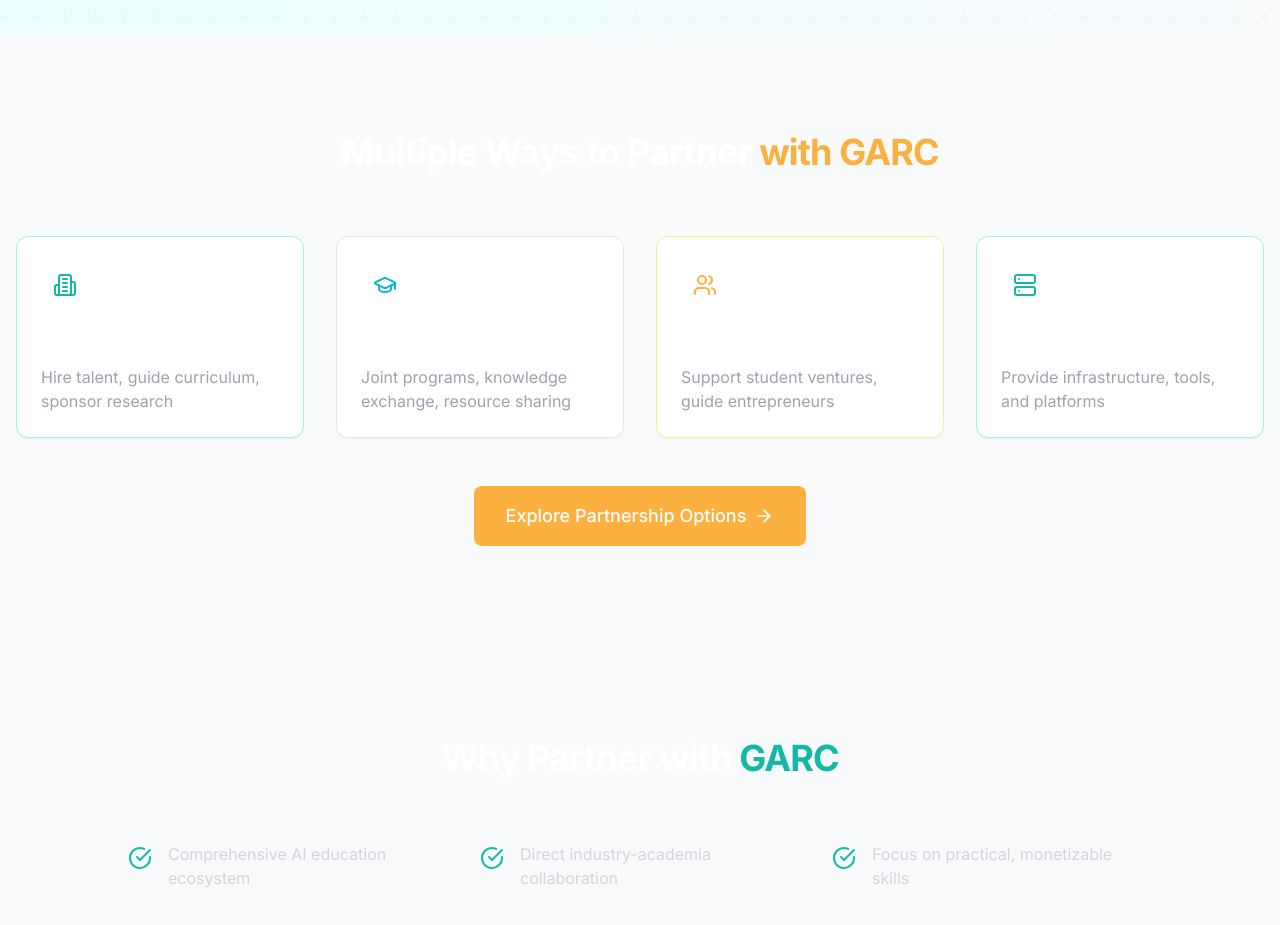
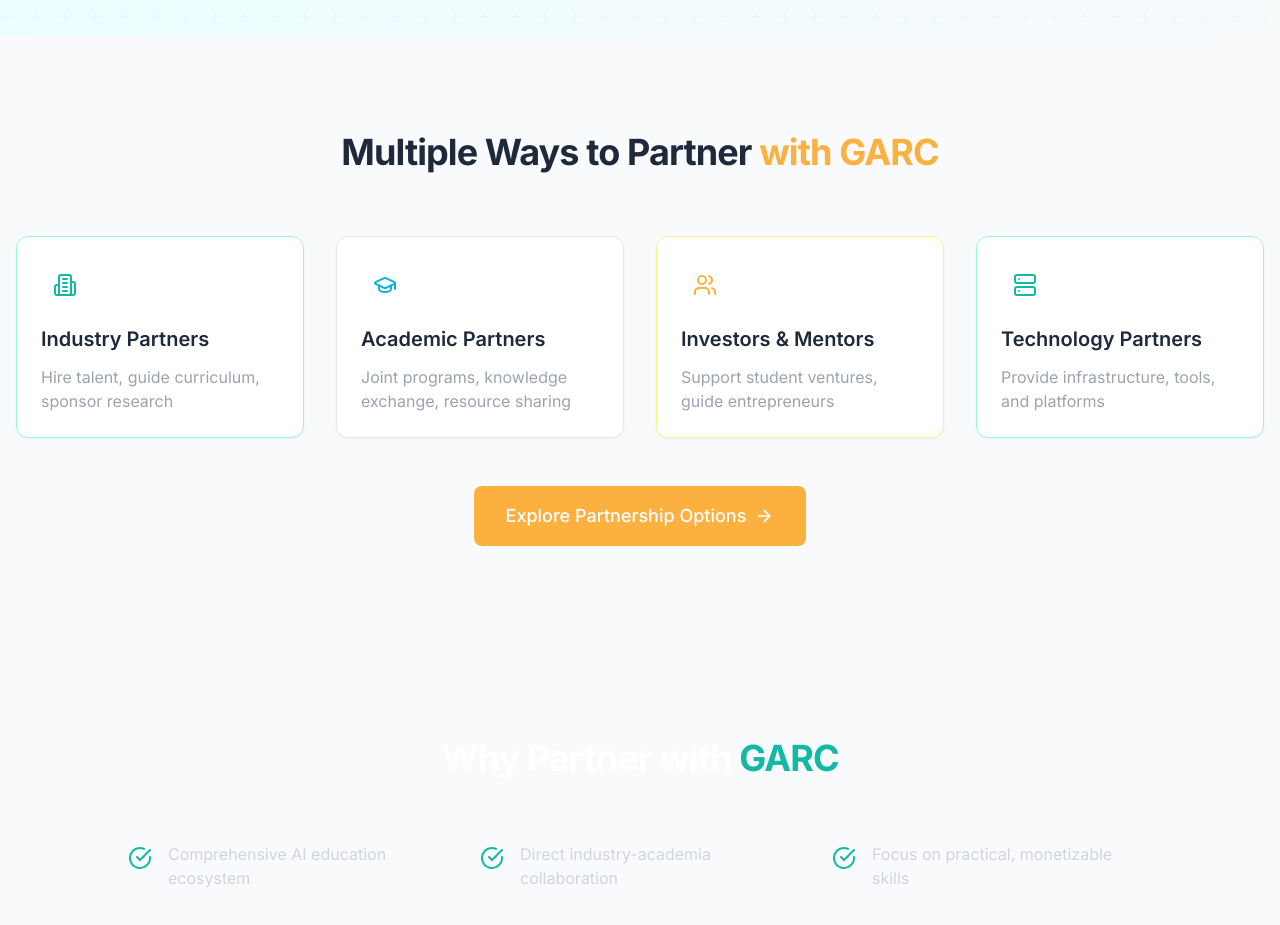
Before and after one commit to RaupscZAN/GARC-2, a React (Vite) app: page / in a window 1280 px wide. Shown: the part 2400-3325 px from the top of the page. Built offline with nearby package versions, Linux system fonts and the light colour scheme.

Commit message:
Updated PartnershipPathways.tsx

```diff
--- a/src/components/home/PartnershipPathways.tsx
+++ b/src/components/home/PartnershipPathways.tsx
@@ -37,7 +37,7 @@
     <Section className="bg-gray-50 dark:bg-surface/30">
       <div className="text-center mb-16">
         <h2 className="heading-lg mb-4">
-          <span className="text-white">Multiple Ways to Partner </span>
+          <span className="text-navy-800">Multiple Ways to Partner </span>
           <span className="text-accent">with GARC</span>
         </h2>
       </div>
@@ -55,7 +55,7 @@
               <div className={`w-12 h-12 rounded-lg flex items-center justify-center mb-4 text-${pathway.color}`}>
                 {pathway.icon}
               </div>
-              <h3 className="text-xl font-semibold text-white mb-3">{pathway.title}</h3>
+              <h3 className="text-xl font-semibold text-navy-800 mb-3">{pathway.title}</h3>
               <p className="text-gray-400">{pathway.description}</p>
             </Card>
           </motion.div>
```
